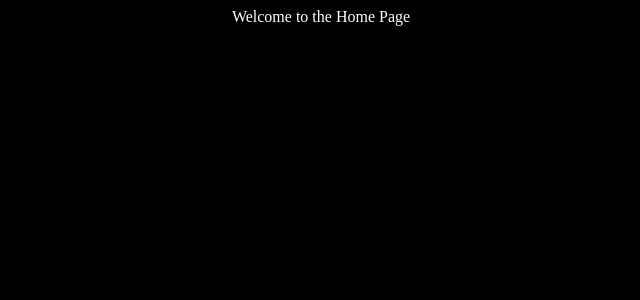
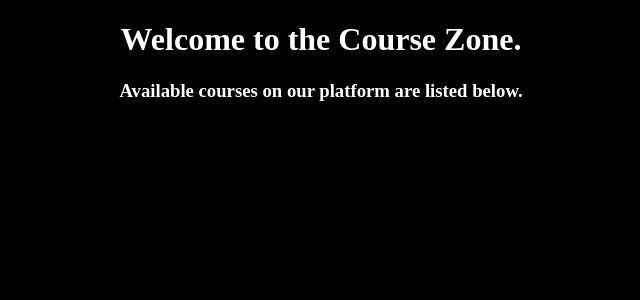
Before and after one commit to CoolShivas/009--Next_Courses_Zone, a Next.js app: page / in a window 1280 px wide. Shown: the top 300 px of the page, without its empty margins (319-959 px from the left). Built offline with nearby package versions, Linux system fonts and the light colour scheme.

Commit message:
Formation of new file named as CourseList.jsx and imported on main page.

```diff
--- /dev/null
+++ b/app/components/CourseList.jsx
@@ -0,0 +1,13 @@
+import React from "react";
+
+const CourseList = () => {
+  return (
+    <>
+      <center>
+        <h3>Available courses on our platform are listed below.</h3>
+      </center>
+    </>
+  );
+};
+
+export default CourseList;
--- a/app/page.jsx
+++ b/app/page.jsx
@@ -1,9 +1,13 @@
 import React from "react";
+import CourseList from "./components/CourseList";
 
 const HomePage = () => {
   return (
     <>
-      <center>Welcome to the Home Page</center>
+      <center>
+        <h1>Welcome to the Course Zone.</h1>
+      </center>
+      <CourseList />
     </>
   );
 };
```
